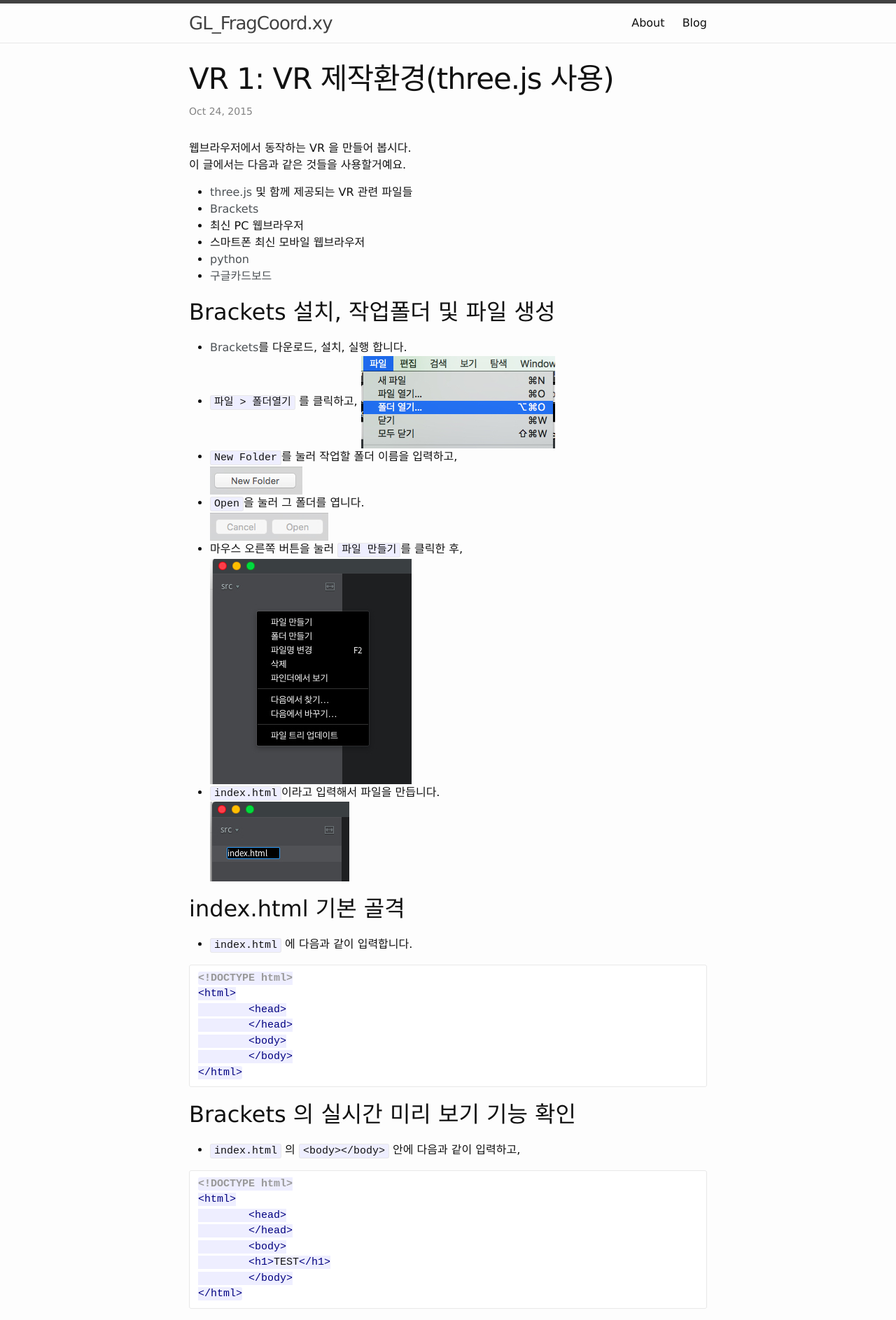
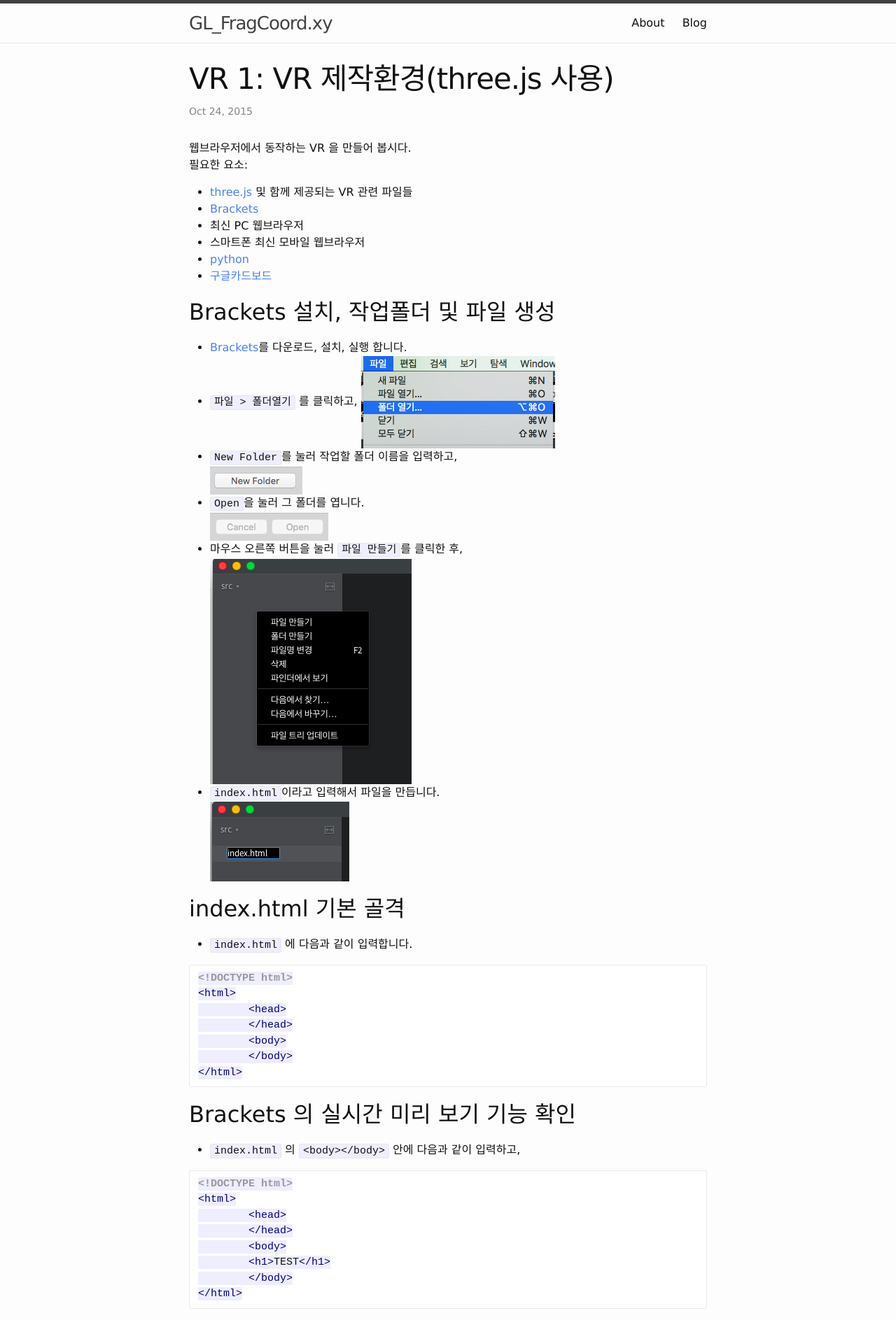
Before and after one commit to cuspace/cuspace.github.io, a Jekyll site: the page built from _posts/2015-10-24-vr-threejs-brackets1.md, in a window 1280 px wide. Shown: the top 1887 px of the page at 70% size. Built offline with Jekyll 4.4.1, drawn with Linux system fonts in a browser that asks for light colours; some web fonts are replaced; Markdown is read by kramdown in place of the engine named in the settings; some of the changed text lies outside the part shown.

````diff
--- a/_posts/2015-10-24-vr-threejs-brackets1.md
+++ b/_posts/2015-10-24-vr-threejs-brackets1.md
@@ -5,7 +5,7 @@ date:   2015-10-24 15:18:00
 categories: jekyll update
 ---
 웹브라우저에서 동작하는 VR 을 만들어 봅시다.
-이 글에서는 다음과 같은 것들을 사용할거예요.
+필요한 요소:
 
 * [three.js][2] 및 함께 제공되는 VR 관련 파일들
 * [Brackets][1]
@@ -142,12 +142,6 @@ categories: jekyll update
 </html>
 ```
 
-## 다음 글에선
-
-Three.js helper 를 이용해서 3D 공간을 눈으로 볼 수 있도록 해보고,
-Cube 나 Sphere 등을 3D 공간에 놓은 후,
-스마트폰의 웹브라우저에서 어떻게 보이는 지 확인해 보도록 하겠습니다.
-
 ### 참고
 
 * Brackets : http://brackets.io/
--- a/_sass/_layout.scss
+++ b/_sass/_layout.scss
@@ -233,8 +233,4 @@
             font-size: 18px;
         }
     }
-
-    p a {
-        color: #4c80f1;
-    }
 }
--- a/css/main.scss
+++ b/css/main.scss
@@ -15,7 +15,7 @@ $spacing-unit:     30px;
 
 $text-color:       #111;
 $background-color: #fdfdfd;
-$brand-color:      #4d5256;
+$brand-color:      #4c80f1;
 
 $grey-color:       #828282;
 $grey-color-light: lighten($grey-color, 40%);
````
Also changed, not shown: _posts/2015-11-5-vr-threejs-brackets2.md (+1 -1 lines).
